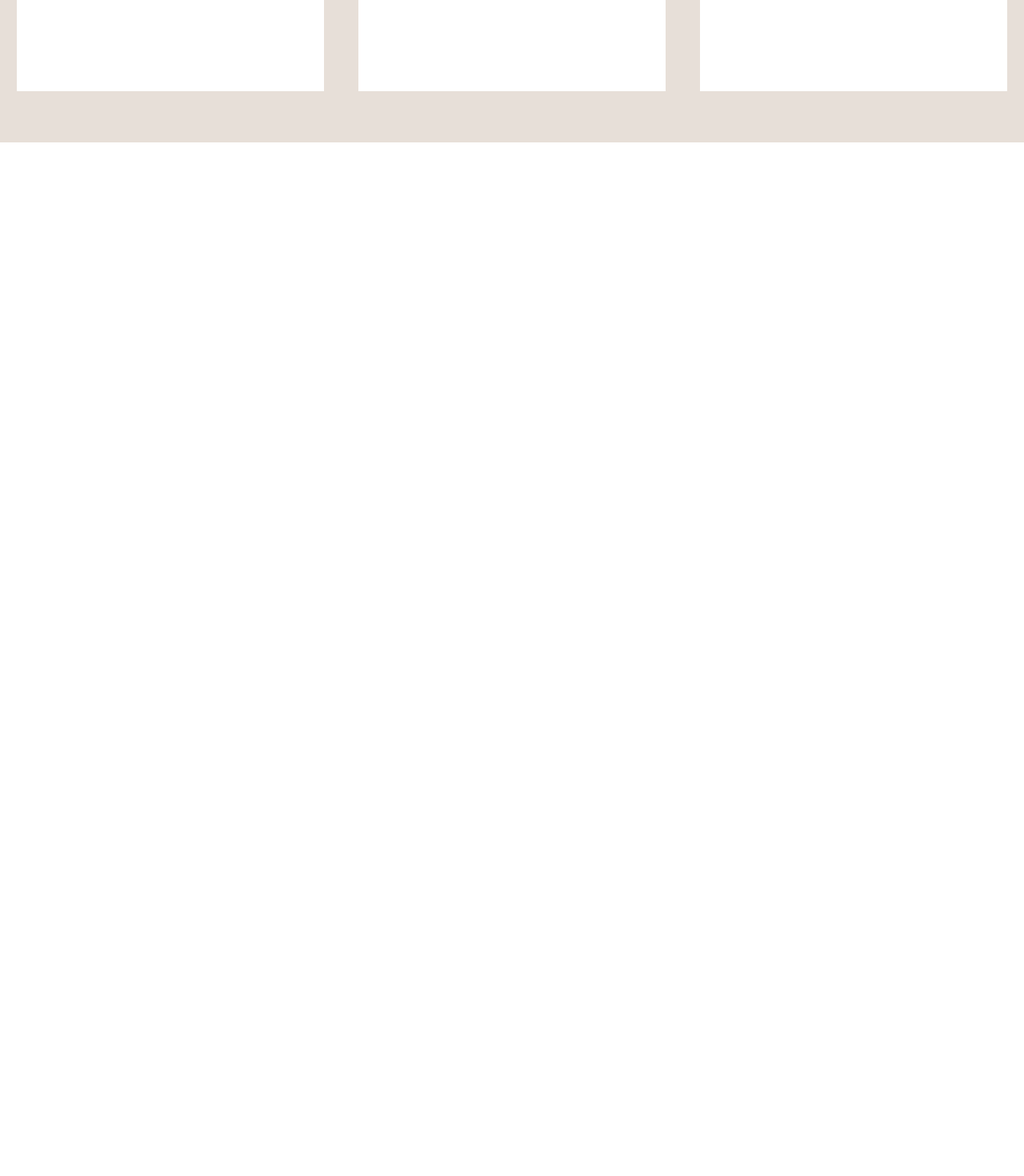
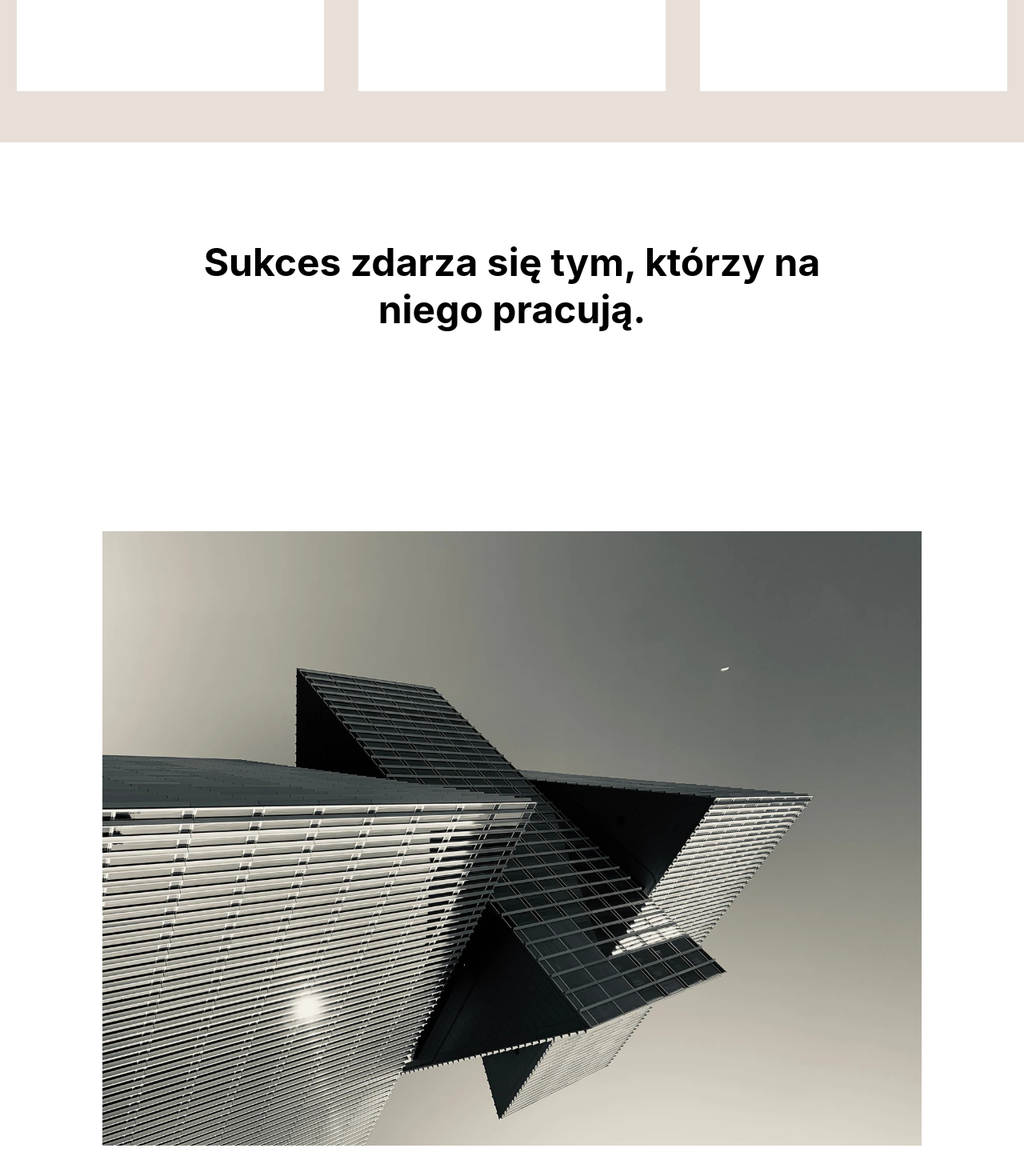
Before and after one commit to ol1mowski/market-agency.de, a React (Create React App) app: page / in a window 1280 px wide. Shown: the part 2305-3775 px from the top of the page at 80% size. Before the commit the page ends 2483 px from the top, so only its background shows below. Built offline with nearby package versions, Linux system fonts and the light colour scheme.

Commit message:
add 4th section

```diff
--- a/src/App.js
+++ b/src/App.js
@@ -1,6 +1,7 @@
 import AboutSection from "./Components/AboutSection/AboutSection";
 import Departments from "./Components/Departments/Departments";
 import HomePage from "./Components/HomePage/HomePage";
+import Motivation from "./Components/Motivation/Motivation";
 
 
 function App() {
@@ -9,6 +10,7 @@ function App() {
       <HomePage />
       <AboutSection />
       <Departments />
+      <Motivation />
     </div>
   );
 }
--- /dev/null
+++ b/src/Components/Motivation/Motivation.js
@@ -0,0 +1,15 @@
+import style from './Motivation.module.scss';
+import image from '../../assets/images/work.png';
+
+const Motivation = () => {
+    return (
+        <>
+            <div className={style.motivationContainer}>
+                <h2>Sukces zdarza się tym, którzy na niego pracują.</h2>
+                <img src={image} alt='image' className={style.motivationContainer__img}/>
+            </div>
+        </>
+    )
+}
+
+export default Motivation;
--- /dev/null
+++ b/src/Components/Motivation/Motivation.module.scss
@@ -0,0 +1,26 @@
+.motivationContainer {
+    h2 {
+        text-align: center;
+        font-size: 2rem;
+        padding: 1rem;
+        @media screen and (min-width: 500px) {
+            padding: 4rem;
+            font-size: 3rem;
+        }
+        @media screen and (min-width: 1100px) {
+            padding: 5rem 15rem;
+        }
+        @media screen and (min-width: 1500px) {
+            padding: 5rem 30rem;
+        }
+    }
+    &__img {
+        transform: rotate(90deg);
+        width: 60%;
+        margin: 0 auto;
+        display: block;
+        @media screen and (min-width: 1300px) {
+            width: 40%;
+        }
+    }
+}
```
